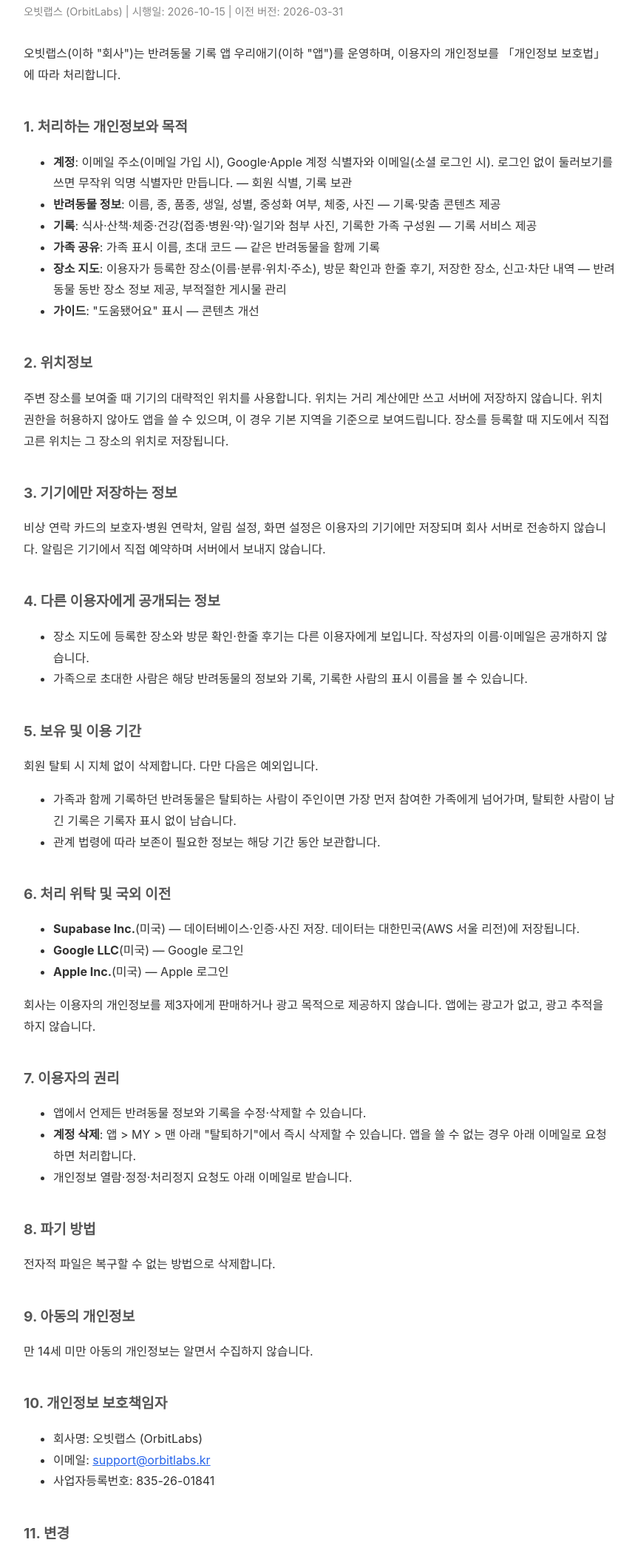
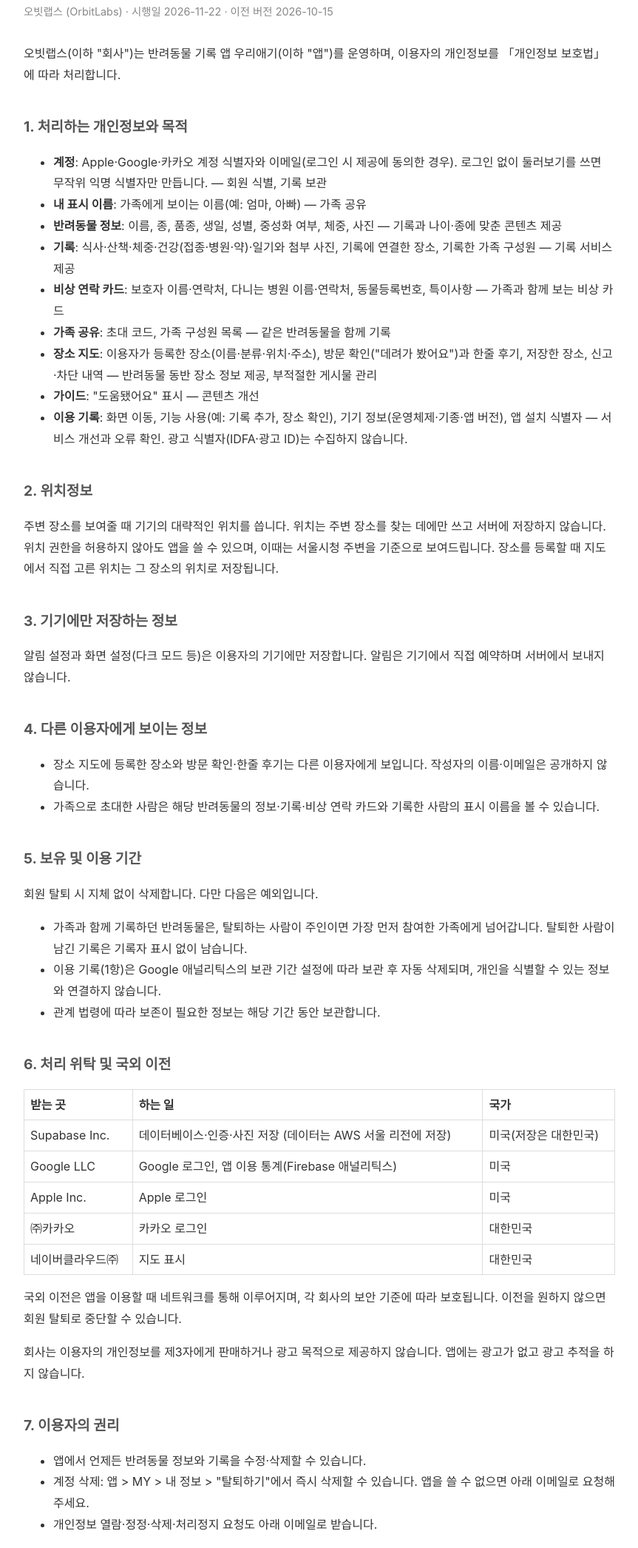
Before and after one commit to orbitlabs-team/app-policies, a plain HTML site: page mybaby/index.html in a window 1280 px wide. Shown: the part 104-2196 px from the top of the page at 74% size, without its empty margins (208-1071 px from the left). Drawn offline with Linux system fonts and the light colour scheme.

Commit message:
우리애기: 개인정보처리방침·이용약관 2026-11-22 현행화 (카카오 로그인·비상카드 서버 저장·표시 이름·Firebase 애널리틱스·네이버 지도·쇼핑 제휴 링크). 원본은 mybaby.orbitlabs.kr
Co-Authored-By: Claude Opus 5.5 <noreply@anthropic.com>

```diff
--- a/mybaby/index.html
+++ b/mybaby/index.html
@@ -4,6 +4,8 @@
   <meta charset="UTF-8">
   <meta name="viewport" content="width=device-width, initial-scale=1.0">
   <title>개인정보처리방침 - 우리애기</title>
+  <!-- 원본은 https://mybaby.orbitlabs.kr/privacy (mybaby 레포 site/). 여기는 같은 내용의 사본 — 앱 1.0.0(9) 이하가 이 주소를 본다 -->
+  <link rel="canonical" href="https://mybaby.orbitlabs.kr/privacy">
   <style>
     body { font-family: -apple-system, BlinkMacSystemFont, 'Segoe UI', sans-serif; max-width: 800px; margin: 0 auto; padding: 20px; line-height: 1.8; color: #333; background: #fff; }
     h1 { font-size: 1.5em; border-bottom: 2px solid #eee; padding-bottom: 10px; }
@@ -18,71 +20,87 @@
       a { color: #6C5CE7; }
     }
   </style>
+  <style>table{border-collapse:collapse;width:100%}th,td{border:1px solid #ddd;padding:6px 8px;text-align:left;vertical-align:top}</style>
 </head>
 <body>
+
   <h1>개인정보처리방침</h1>
-  <p class="meta">오빗랩스 (OrbitLabs) | 시행일: 2026-10-15 | 이전 버전: 2026-03-31</p>
+  <p class="meta">오빗랩스 (OrbitLabs) · 시행일 2026-11-22 · 이전 버전 2026-10-15</p>
 
   <p>오빗랩스(이하 "회사")는 반려동물 기록 앱 우리애기(이하 "앱")를 운영하며, 이용자의 개인정보를 「개인정보 보호법」에 따라 처리합니다.</p>
 
   <h2>1. 처리하는 개인정보와 목적</h2>
   <ul>
-    <li><b>계정</b>: 이메일 주소(이메일 가입 시), Google·Apple 계정 식별자와 이메일(소셜 로그인 시). 로그인 없이 둘러보기를 쓰면 무작위 익명 식별자만 만듭니다. — 회원 식별, 기록 보관</li>
-    <li><b>반려동물 정보</b>: 이름, 종, 품종, 생일, 성별, 중성화 여부, 체중, 사진 — 기록·맞춤 콘텐츠 제공</li>
-    <li><b>기록</b>: 식사·산책·체중·건강(접종·병원·약)·일기와 첨부 사진, 기록한 가족 구성원 — 기록 서비스 제공</li>
-    <li><b>가족 공유</b>: 가족 표시 이름, 초대 코드 — 같은 반려동물을 함께 기록</li>
-    <li><b>장소 지도</b>: 이용자가 등록한 장소(이름·분류·위치·주소), 방문 확인과 한줄 후기, 저장한 장소, 신고·차단 내역 — 반려동물 동반 장소 정보 제공, 부적절한 게시물 관리</li>
+    <li><b>계정</b>: Apple·Google·카카오 계정 식별자와 이메일(로그인 시 제공에 동의한 경우). 로그인 없이 둘러보기를 쓰면 무작위 익명 식별자만 만듭니다. — 회원 식별, 기록 보관</li>
+    <li><b>내 표시 이름</b>: 가족에게 보이는 이름(예: 엄마, 아빠) — 가족 공유</li>
+    <li><b>반려동물 정보</b>: 이름, 종, 품종, 생일, 성별, 중성화 여부, 체중, 사진 — 기록과 나이·종에 맞춘 콘텐츠 제공</li>
+    <li><b>기록</b>: 식사·산책·체중·건강(접종·병원·약)·일기와 첨부 사진, 기록에 연결한 장소, 기록한 가족 구성원 — 기록 서비스 제공</li>
+    <li><b>비상 연락 카드</b>: 보호자 이름·연락처, 다니는 병원 이름·연락처, 동물등록번호, 특이사항 — 가족과 함께 보는 비상 카드</li>
+    <li><b>가족 공유</b>: 초대 코드, 가족 구성원 목록 — 같은 반려동물을 함께 기록</li>
+    <li><b>장소 지도</b>: 이용자가 등록한 장소(이름·분류·위치·주소), 방문 확인("데려가 봤어요")과 한줄 후기, 저장한 장소, 신고·차단 내역 — 반려동물 동반 장소 정보 제공, 부적절한 게시물 관리</li>
     <li><b>가이드</b>: "도움됐어요" 표시 — 콘텐츠 개선</li>
+    <li><b>이용 기록</b>: 화면 이동, 기능 사용(예: 기록 추가, 장소 확인), 기기 정보(운영체제·기종·앱 버전), 앱 설치 식별자 — 서비스 개선과 오류 확인. 광고 식별자(IDFA·광고 ID)는 수집하지 않습니다.</li>
   </ul>
 
   <h2>2. 위치정보</h2>
-  <p>주변 장소를 보여줄 때 기기의 대략적인 위치를 사용합니다. 위치는 거리 계산에만 쓰고 서버에 저장하지 않습니다. 위치 권한을 허용하지 않아도 앱을 쓸 수 있으며, 이 경우 기본 지역을 기준으로 보여드립니다. 장소를 등록할 때 지도에서 직접 고른 위치는 그 장소의 위치로 저장됩니다.</p>
+  <p>주변 장소를 보여줄 때 기기의 대략적인 위치를 씁니다. 위치는 주변 장소를 찾는 데에만 쓰고 서버에 저장하지 않습니다. 위치 권한을 허용하지 않아도 앱을 쓸 수 있으며, 이때는 서울시청 주변을 기준으로 보여드립니다. 장소를 등록할 때 지도에서 직접 고른 위치는 그 장소의 위치로 저장됩니다.</p>
 
   <h2>3. 기기에만 저장하는 정보</h2>
-  <p>비상 연락 카드의 보호자·병원 연락처, 알림 설정, 화면 설정은 이용자의 기기에만 저장되며 회사 서버로 전송하지 않습니다. 알림은 기기에서 직접 예약하며 서버에서 보내지 않습니다.</p>
+  <p>알림 설정과 화면 설정(다크 모드 등)은 이용자의 기기에만 저장합니다. 알림은 기기에서 직접 예약하며 서버에서 보내지 않습니다.</p>
 
-  <h2>4. 다른 이용자에게 공개되는 정보</h2>
+  <h2>4. 다른 이용자에게 보이는 정보</h2>
   <ul>
     <li>장소 지도에 등록한 장소와 방문 확인·한줄 후기는 다른 이용자에게 보입니다. 작성자의 이름·이메일은 공개하지 않습니다.</li>
-    <li>가족으로 초대한 사람은 해당 반려동물의 정보와 기록, 기록한 사람의 표시 이름을 볼 수 있습니다.</li>
+    <li>가족으로 초대한 사람은 해당 반려동물의 정보·기록·비상 연락 카드와 기록한 사람의 표시 이름을 볼 수 있습니다.</li>
   </ul>
 
   <h2>5. 보유 및 이용 기간</h2>
   <p>회원 탈퇴 시 지체 없이 삭제합니다. 다만 다음은 예외입니다.</p>
   <ul>
-    <li>가족과 함께 기록하던 반려동물은 탈퇴하는 사람이 주인이면 가장 먼저 참여한 가족에게 넘어가며, 탈퇴한 사람이 남긴 기록은 기록자 표시 없이 남습니다.</li>
+    <li>가족과 함께 기록하던 반려동물은, 탈퇴하는 사람이 주인이면 가장 먼저 참여한 가족에게 넘어갑니다. 탈퇴한 사람이 남긴 기록은 기록자 표시 없이 남습니다.</li>
+    <li>이용 기록(1항)은 Google 애널리틱스의 보관 기간 설정에 따라 보관 후 자동 삭제되며, 개인을 식별할 수 있는 정보와 연결하지 않습니다.</li>
     <li>관계 법령에 따라 보존이 필요한 정보는 해당 기간 동안 보관합니다.</li>
   </ul>
 
   <h2>6. 처리 위탁 및 국외 이전</h2>
-  <ul>
-    <li><b>Supabase Inc.</b>(미국) — 데이터베이스·인증·사진 저장. 데이터는 대한민국(AWS 서울 리전)에 저장됩니다.</li>
-    <li><b>Google LLC</b>(미국) — Google 로그인</li>
-    <li><b>Apple Inc.</b>(미국) — Apple 로그인</li>
-  </ul>
-  <p>회사는 이용자의 개인정보를 제3자에게 판매하거나 광고 목적으로 제공하지 않습니다. 앱에는 광고가 없고, 광고 추적을 하지 않습니다.</p>
+  <table>
+    <tr><th>받는 곳</th><th>하는 일</th><th>국가</th></tr>
+    <tr><td>Supabase Inc.</td><td>데이터베이스·인증·사진 저장 (데이터는 AWS 서울 리전에 저장)</td><td>미국(저장은 대한민국)</td></tr>
+    <tr><td>Google LLC</td><td>Google 로그인, 앱 이용 통계(Firebase 애널리틱스)</td><td>미국</td></tr>
+    <tr><td>Apple Inc.</td><td>Apple 로그인</td><td>미국</td></tr>
+    <tr><td>㈜카카오</td><td>카카오 로그인</td><td>대한민국</td></tr>
+    <tr><td>네이버클라우드㈜</td><td>지도 표시</td><td>대한민국</td></tr>
+  </table>
+  <p>국외 이전은 앱을 이용할 때 네트워크를 통해 이루어지며, 각 회사의 보안 기준에 따라 보호됩니다. 이전을 원하지 않으면 회원 탈퇴로 중단할 수 있습니다.</p>
+  <p>회사는 이용자의 개인정보를 제3자에게 판매하거나 광고 목적으로 제공하지 않습니다. 앱에는 광고가 없고 광고 추적을 하지 않습니다.</p>
 
   <h2>7. 이용자의 권리</h2>
   <ul>
     <li>앱에서 언제든 반려동물 정보와 기록을 수정·삭제할 수 있습니다.</li>
-    <li><b>계정 삭제</b>: 앱 &gt; MY &gt; 맨 아래 "탈퇴하기"에서 즉시 삭제할 수 있습니다. 앱을 쓸 수 없는 경우 아래 이메일로 요청하면 처리합니다.</li>
-    <li>개인정보 열람·정정·처리정지 요청도 아래 이메일로 받습니다.</li>
+    <li>계정 삭제: 앱 &gt; MY &gt; 내 정보 &gt; "탈퇴하기"에서 즉시 삭제할 수 있습니다. 앱을 쓸 수 없으면 아래 이메일로 요청해 주세요.</li>
+    <li>개인정보 열람·정정·삭제·처리정지 요청도 아래 이메일로 받습니다.</li>
   </ul>
 
   <h2>8. 파기 방법</h2>
   <p>전자적 파일은 복구할 수 없는 방법으로 삭제합니다.</p>
 
-  <h2>9. 아동의 개인정보</h2>
+  <h2>9. 안전성 확보 조치</h2>
+  <p>전송 구간 암호화(HTTPS), 데이터베이스 접근 권한 제한(행 단위 접근 통제), 관리자 접근 최소화를 적용합니다.</p>
+
+  <h2>10. 아동의 개인정보</h2>
   <p>만 14세 미만 아동의 개인정보는 알면서 수집하지 않습니다.</p>
 
-  <h2>10. 개인정보 보호책임자</h2>
+  <h2>11. 개인정보 보호책임자</h2>
   <ul>
     <li>회사명: 오빗랩스 (OrbitLabs)</li>
     <li>이메일: <a href="mailto:support@orbitlabs.kr">support@orbitlabs.kr</a></li>
     <li>사업자등록번호: 835-26-01841</li>
   </ul>
+  <p>개인정보 침해에 대한 신고·상담은 개인정보침해신고센터(privacy.kisa.or.kr, 국번없이 118)에도 할 수 있습니다.</p>
 
-  <h2>11. 변경</h2>
-  <p>이 방침은 2026-10-15부터 적용됩니다. 내용이 바뀌면 앱 또는 이 페이지에서 알립니다.</p>
+  <h2>12. 변경</h2>
+  <p>이 방침은 2026-11-22부터 적용됩니다. 내용이 바뀌면 앱 또는 이 페이지에서 알립니다.</p>
+  <p>이전 버전에서 바뀐 점: 카카오 로그인, 비상 연락 카드 서버 저장(가족 공유), 내 표시 이름, 앱 이용 통계(Firebase 애널리틱스), 네이버 지도 추가.</p>
+
 </body>
 </html>
```
Also changed, not shown: mybaby/privacy.html (+41 -23 lines), mybaby/terms.html (+22 -13 lines).
